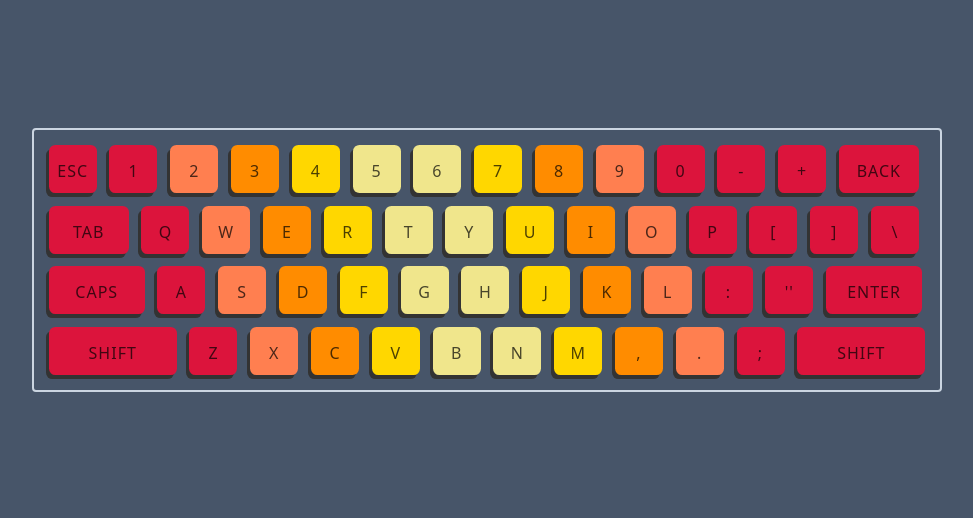
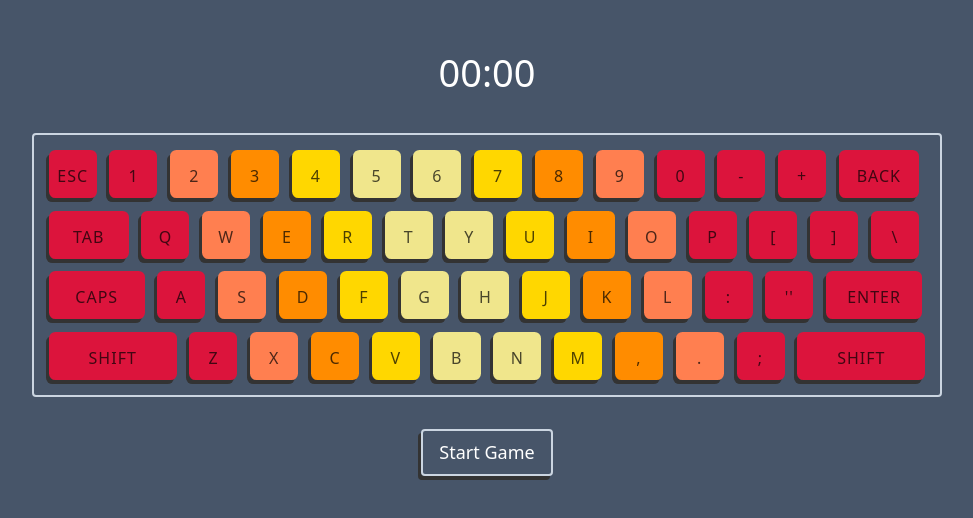
Before and after one commit to diogodeese/Key-Killer, a React (Vite) app: page / in a window 1280 px wide. Shown: the part 140-658 px from the top of the page, without its empty margins (153-1126 px from the left). Built offline with nearby package versions, Linux system fonts and the light colour scheme.

Commit message:
chore: react router

```diff
--- a/src/App.tsx
+++ b/src/App.tsx
@@ -1,10 +1,11 @@
-import Keyboard from './components/Keyboard';
+import { BrowserRouter } from 'react-router-dom';
+import { Router } from './Router';
 
 function App() {
   return (
-    <div className="w-screen h-screen flex justify-center items-center bg-slate-600">
-      <Keyboard />
-    </div>
+    <BrowserRouter>
+      <Router />
+    </BrowserRouter>
   );
 }
 
```
